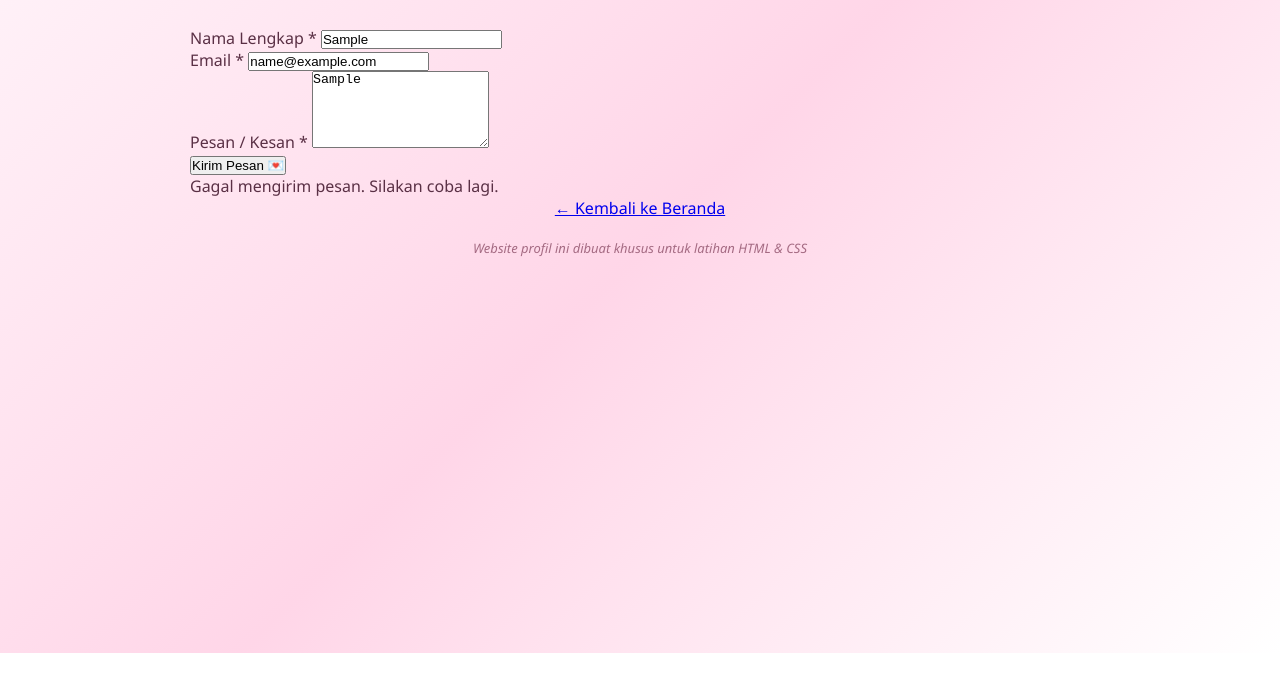
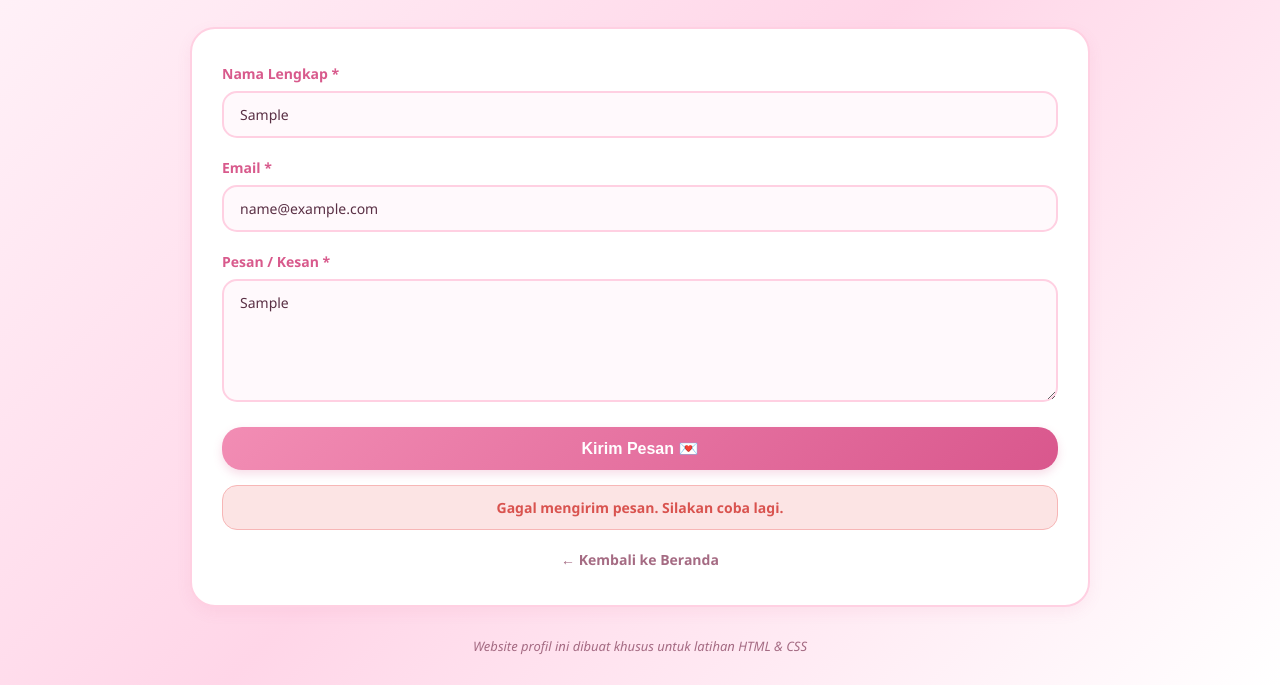
Before and after one commit to akmalyahsholiha24-lang/WEB_PORTOFOLIO_ALYAHSS, a plain HTML site: page Pages/buku-tamu.html in a window 1280 px wide. Both pictures are taken after typing "Sample", "name@example.com", "Sample" into the empty fields and a click on the button "Kirim Pesan 💌". Shown: the part 147-832 px from the top of the page. Before the commit the page ends 800 px from the top, so only its background shows below. Drawn offline with Linux system fonts and the light colour scheme; no server answers.

Commit message:
Update style.css

```diff
--- a/CSS/style.css
+++ b/CSS/style.css
@@ -17,7 +17,9 @@ body {
   margin: 0 auto;
 }
 
-/* Header */
+/* ==========================================
+   HEADER
+   ========================================== */
 .header {
   text-align: center;
   margin-bottom: 30px;
@@ -39,7 +41,9 @@ body {
   font-size: 15px;
 }
 
-/* Grid Menu Navigasi */
+/* ==========================================
+   GRID MENU NAVIGASI (INDEX)
+   ========================================== */
 .menu-grid {
   display: grid;
   grid-template-columns: repeat(auto-fit, minmax(180px, 1fr));
@@ -80,7 +84,9 @@ body {
   color: #a56b83;
 }
 
-/* Section Perkenalan */
+/* ==========================================
+   SECTION PERKENALAN (INDEX)
+   ========================================== */
 .about-section {
   background: white;
   padding: 30px;
@@ -88,6 +94,7 @@ body {
   text-align: center;
   border: 2px solid #ffd0e2;
   margin-bottom: 30px;
+  box-shadow: 0 5px 15px rgba(214, 92, 139, 0.05);
 }
 
 .profile-img {
@@ -121,7 +128,9 @@ body {
   font-weight: bold;
 }
 
-/* Section Sertifikat */
+/* ==========================================
+   SECTION SERTIFIKAT / AWARDS
+   ========================================== */
 .section-block {
   text-align: center;
   margin-bottom: 40px;
@@ -154,7 +163,9 @@ body {
   margin-bottom: 5px;
 }
 
-/* Kontak & Footer */
+/* ==========================================
+   KONTAK & BUTTONS
+   ========================================== */
 .contact-section {
   text-align: center;
   margin-bottom: 30px;
@@ -173,6 +184,7 @@ body {
 }
 
 .btn {
+  display: inline-block;
   text-decoration: none;
   color: white;
   background: linear-gradient(135deg, #f28db4, #d9578d);
@@ -180,6 +192,8 @@ body {
   border-radius: 20px;
   font-weight: 600;
   transition: 0.3s;
+  border: none;
+  cursor: pointer;
 }
 
 .btn:hover {
@@ -187,6 +201,116 @@ body {
   box-shadow: 0 5px 12px rgba(217, 87, 141, 0.3);
 }
 
+/* ==========================================
+   FORM BUKU TAMU
+   ========================================== */
+.guestbook-section {
+  background: white;
+  padding: 35px 30px;
+  border-radius: 25px;
+  border: 2px solid #ffd0e2;
+  margin-bottom: 30px;
+  box-shadow: 0 5px 15px rgba(214, 92, 139, 0.08);
+}
+
+.form-group {
+  margin-bottom: 20px;
+  text-align: left;
+}
+
+.form-group label {
+  display: block;
+  margin-bottom: 8px;
+  font-weight: 600;
+  color: #d85a8c;
+  font-size: 14px;
+}
+
+.form-group input,
+.form-group textarea {
+  width: 100%;
+  padding: 12px 16px;
+  border: 2px solid #ffd0e2;
+  border-radius: 15px;
+  font-size: 14px;
+  font-family: inherit;
+  color: #5a3045;
+  background-color: #fff9fc;
+  box-sizing: border-box;
+  transition: all 0.3s ease;
+}
+
+.form-group input::placeholder,
+.form-group textarea::placeholder {
+  color: #c49ba9;
+}
+
+.form-group input:focus,
+.form-group textarea:focus {
+  border-color: #f29abb;
+  background-color: #ffffff;
+  outline: none;
+  box-shadow: 0 0 10px rgba(242, 154, 187, 0.3);
+}
+
+.btn-submit {
+  width: 100%;
+  padding: 12px;
+  background: linear-gradient(135deg, #f28db4, #d9578d);
+  color: white;
+  border: none;
+  border-radius: 20px;
+  font-size: 16px;
+  font-weight: 600;
+  cursor: pointer;
+  transition: all 0.3s ease;
+  box-shadow: 0 4px 10px rgba(217, 87, 141, 0.2);
+}
+
+.btn-submit:hover {
+  transform: translateY(-2px);
+  box-shadow: 0 6px 15px rgba(217, 87, 141, 0.35);
+}
+
+#status-message {
+  margin-top: 15px;
+  padding: 12px;
+  border-radius: 15px;
+  display: none;
+  font-weight: 600;
+  text-align: center;
+  font-size: 14px;
+}
+
+.status-success {
+  background-color: #ffe3ee;
+  color: #d94f88;
+  border: 1px solid #ffd0e2;
+}
+
+.status-error {
+  background-color: #fce4e4;
+  color: #d9534f;
+  border: 1px solid #f7b6b6;
+}
+
+.back-btn {
+  display: inline-block;
+  margin-top: 20px;
+  text-decoration: none;
+  color: #a56b83;
+  font-size: 14px;
+  font-weight: 600;
+  transition: color 0.3s ease;
+}
+
+.back-btn:hover {
+  color: #d85a8c;
+}
+
+/* ==========================================
+   FOOTER
+   ========================================== */
 footer {
   text-align: center;
   color: #a56b83;
```
